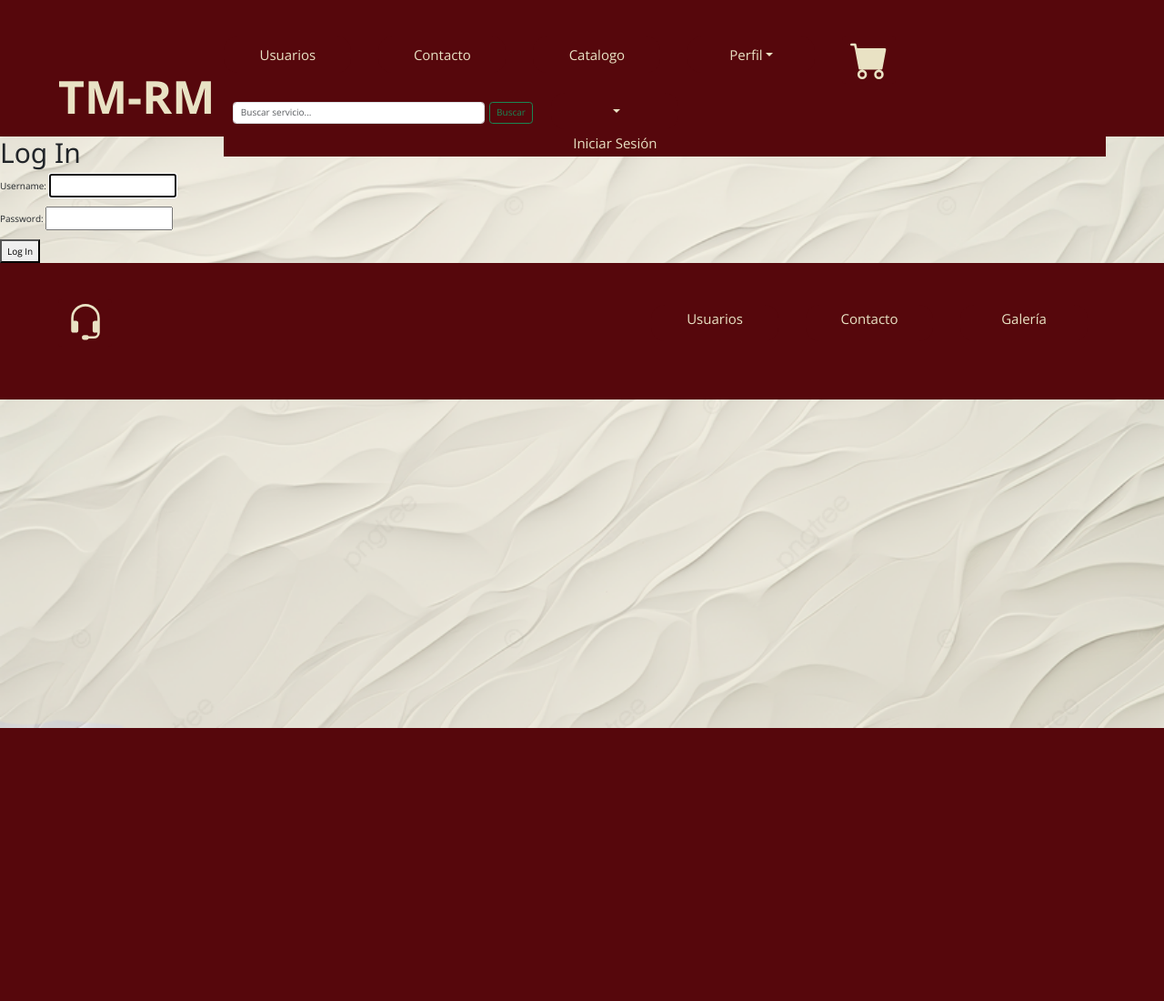
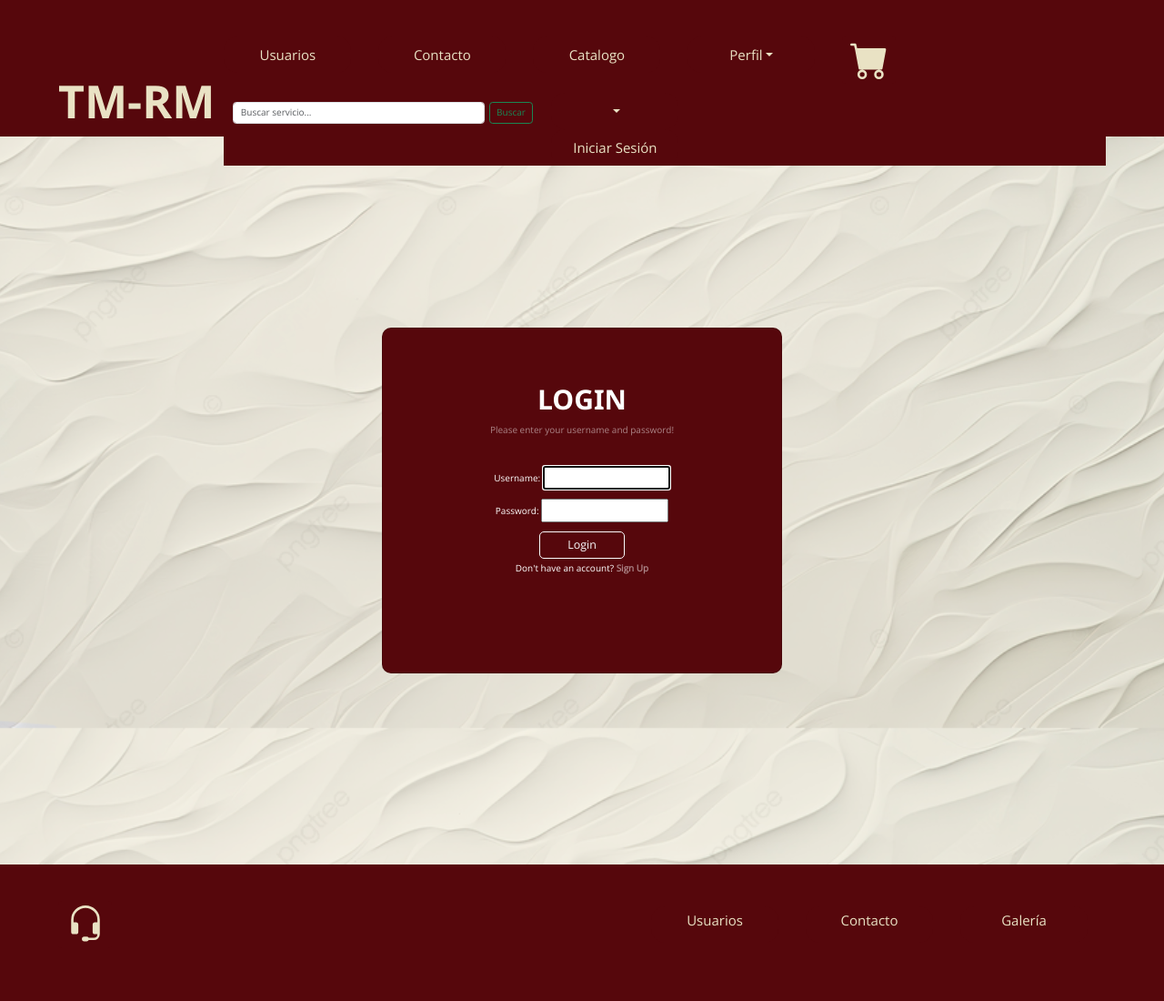
Before and after one commit to danieleurrutiaf/Proyecto, a Django app: page /accounts/login/ in a window 1280 px wide. Shown: the whole page at 91% size. Before the commit the page ends 800 px from the top, so only its background shows below. Run offline with Django 5.2, Linux system fonts and the light colour scheme; some libraries are stand-ins or nearby versions.

Commit message:
Add files via upload

```diff
--- a/taller/taller/settings.py
+++ b/taller/taller/settings.py
@@ -69,7 +69,7 @@ TEMPLATES = [
     },
 ]
 LOGIN_REDIRECT_URL ="index"
-LOGOUT_REDIRECT_URL="home"
+LOGOUT_REDIRECT_URL="index"
 WSGI_APPLICATION = 'taller.wsgi.application'
 
 
--- a/taller/taller1/templates/taller1/base.html
+++ b/taller/taller1/templates/taller1/base.html
@@ -67,15 +67,11 @@
                     {% if user.is_authenticated %}
                         {{ user.username }}
                     {% else %}
-                        <a href="{% url 'login' %}" class="navegacion__enlace">Iniciar Sesión</a>
+                    <a href="{% url 'login' %}" class="nav-link navegacion__enlace buttonNav">Iniciar Sesión</a>
                     {% endif %}
                 </a>
                 <div class="dropdown-menu" aria-labelledby="navbarDropdown">
-                    {% if user.is_authenticated %}
-                        <a class="dropdown-item" href="{% url 'logout' %}">Cerrar sesión</a>
-                    {% else %}
-
-                    {% endif %}
+                        <a class="dropdown-item navegacion__enlace" href="{% url 'logout' %}">Cerrar sesión</a>
                 </div>
               </li>
             </ul>
--- a/taller/templates/registration/login.html
+++ b/taller/templates/registration/login.html
@@ -4,11 +4,34 @@
 {% block content %}
 
   <body>
-    <h2>Log In</h2>
     <form method="post">
-      {% csrf_token %}
-      {{ form.as_p }}
-      <button type="submit">Log In</button>
+      <section class="vh-100 gradient-custom">
+        <div class="container py-5 h-100">
+          <div class="row d-flex justify-content-center align-items-center h-100">
+            <div class="col-12 col-md-8 col-lg-6 col-xl-5">
+              <div class="card bg-red text-white" style="border-radius: 1rem;">
+                <div class="card-body p-5 text-center">
+
+                  <div class="mb-md-5 mt-md-4 pb-5">
+
+                    <h2 class="fw-bold mb-2 text-uppercase">Login</h2>
+                    <p class="text-white-50 mb-5">Please enter your username and password!</p>
+                    <form method="post">
+                      {% csrf_token %}
+                      {{ form.as_p }}
+
+                    <button data-mdb-button-init data-mdb-ripple-init class="btn btn-outline-light btn-lg px-5" type="submit">Login</button>
+                  <div>
+                    <p class="mb-0">Don't have an account? <a href="#!" class="text-white-50 fw-bold">Sign Up</a>
+                    </p>
+                  </div>
+
+                </div>
+              </div>
+            </div>
+          </div>
+        </div>
+      </section>
     </form>
   </body>
   {% endblock %}
```
Also changed, not shown: taller/db.sqlite3.
